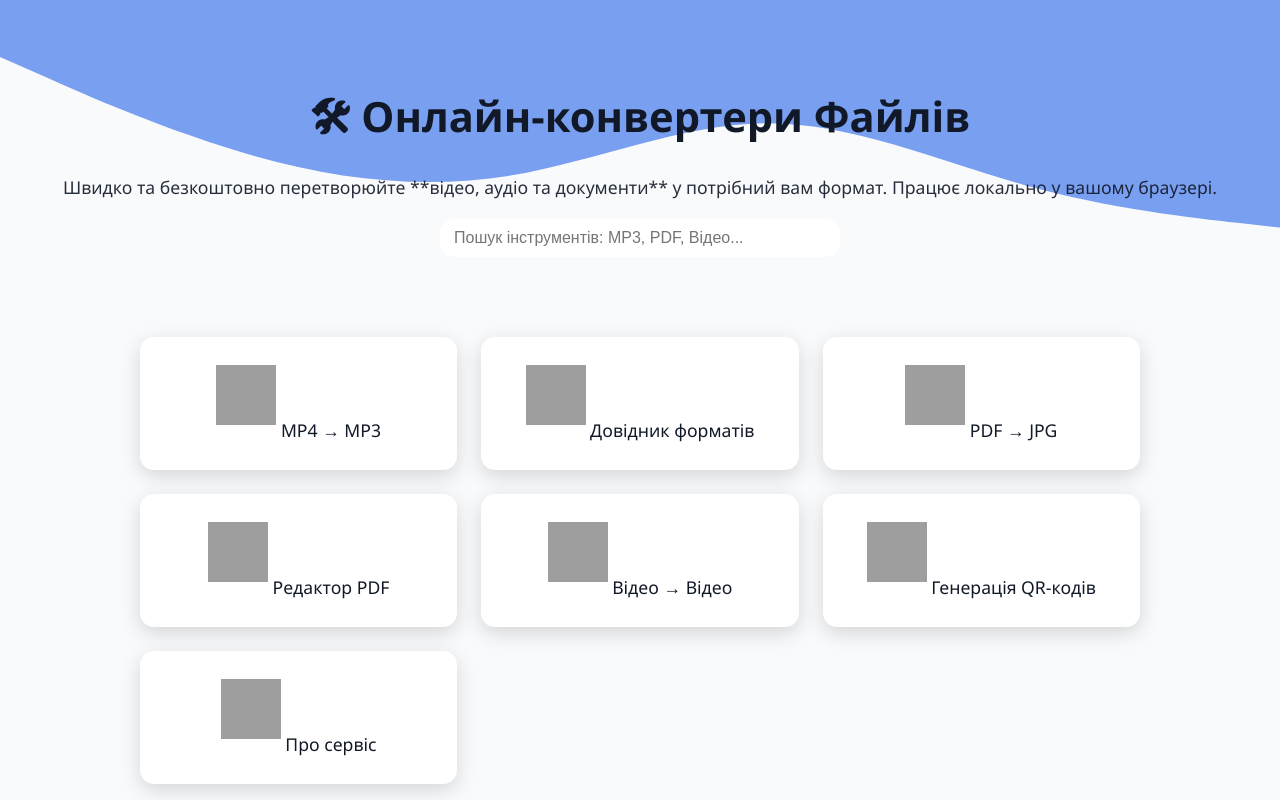
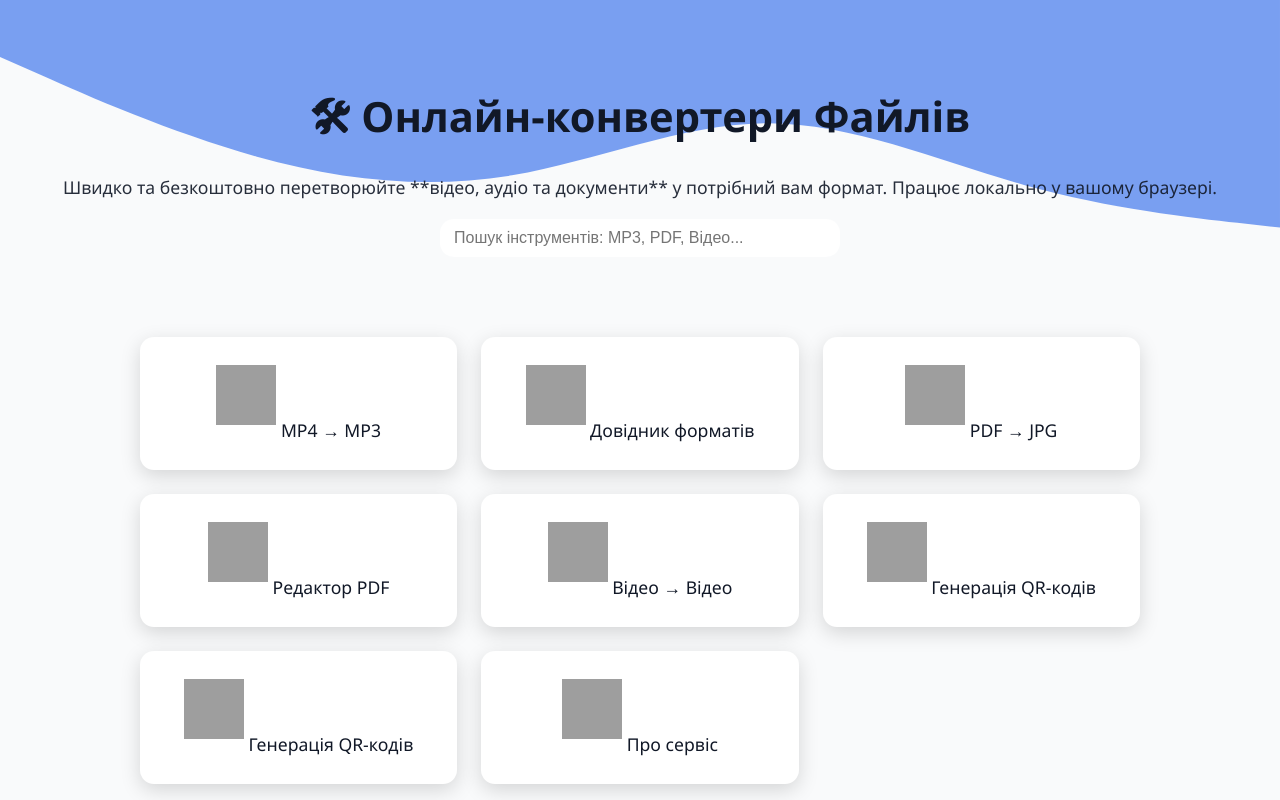
Before and after one commit to savchukbohdan/conv, a plain HTML site: page index.html in a window 1280 px wide. Shown: the top 800 px of the page. Drawn offline with Linux system fonts and the light colour scheme; grey boxes are pictures that could not be loaded.

Commit message:
Update index.html

```diff
--- a/index.html
+++ b/index.html
@@ -243,6 +243,10 @@
             <img src="https://img.icons8.com/color/96/000000/qr-code.png" class="icon" alt="QR Generator" loading="lazy">
             Генерація QR-кодів
         </a>
+        <a href="qr-generator.html" class="card">
+            <img src="https://img.icons8.com/color/96/000000/qr-code.png" class="icon" alt="QR Generator" loading="lazy">
+            Генерація QR-кодів
+        </a>
         <a href="about.html" class="card">
             <img src="https://img.icons8.com/color/96/000000/info.png" class="icon" alt="Про сервіс" loading="lazy">
             Про сервіс
```
